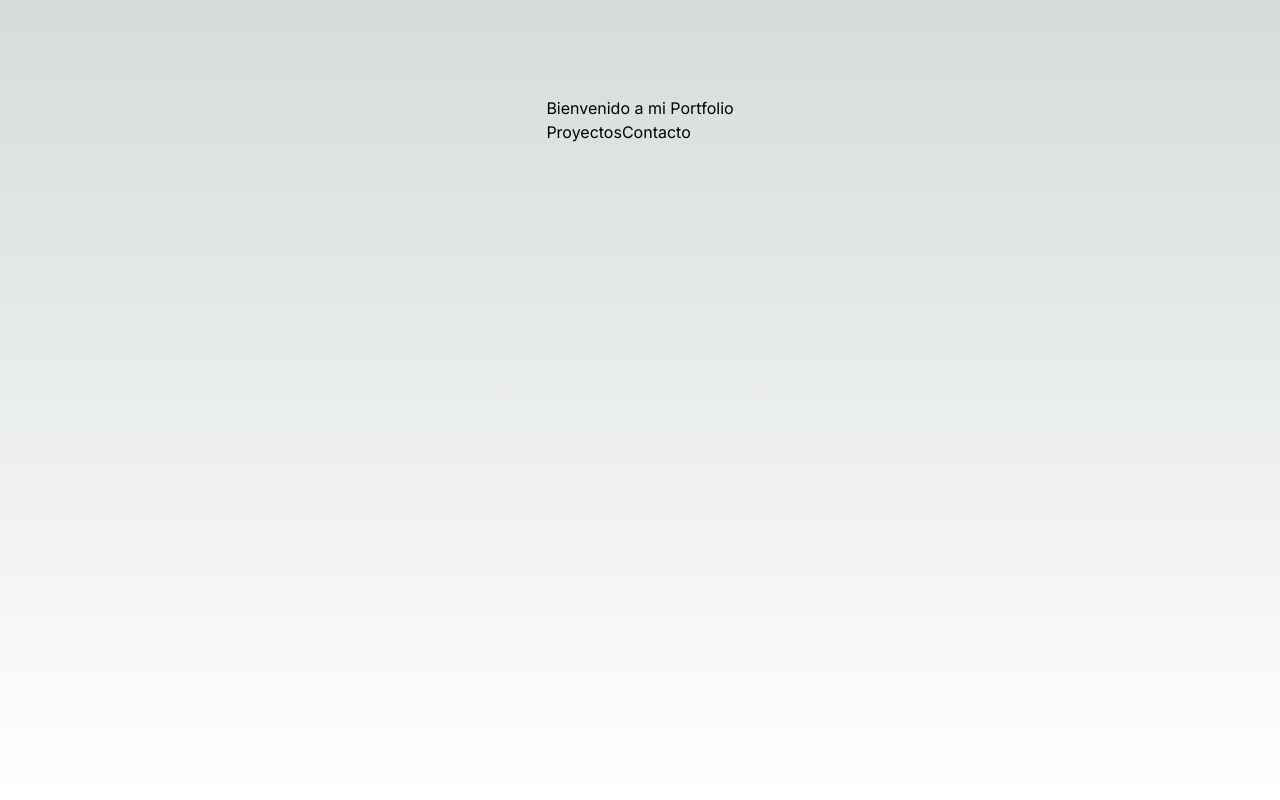
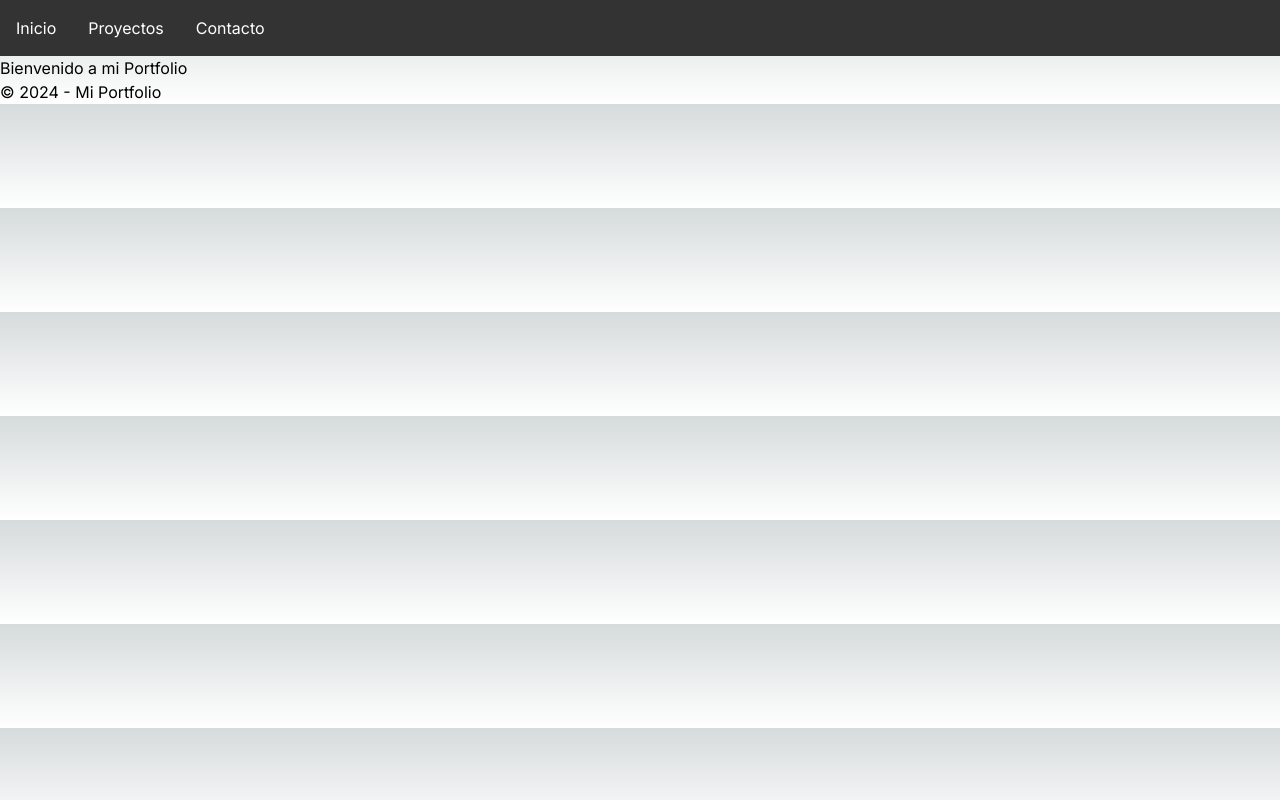
Before and after one commit to Kgtoledoc/portfolio-page, a Next.js app: page / in a window 1280 px wide. Built offline with nearby package versions, Linux system fonts and the light colour scheme.

Commit message:
Adding new pages

```diff
--- /dev/null
+++ b/src/app/components/Footer.tsx
@@ -0,0 +1,7 @@
+const Footer = () => (
+    <footer>
+      <p>© {(new Date()).getFullYear()} - Mi Portfolio</p>
+    </footer>
+  );
+
+  export default Footer;
--- /dev/null
+++ b/src/app/components/Layout.tsx
@@ -0,0 +1,24 @@
+import React, { ReactNode } from 'react';
+import NavBar from './NavBar';
+import Footer from './Footer';
+import Head from 'next/head';
+
+type Props = {
+  children: ReactNode;
+  title?: string;
+};
+
+const Layout = ({ children, title = 'Mi Portfolio' }: Props) => (
+  <>
+    <Head>
+      <title>{title}</title>
+      <meta charSet="utf-8" />
+      <meta name="viewport" content="width=device-width, initial-scale=1" />
+    </Head>
+    <NavBar />
+    <main>{children}</main>
+    <Footer />
+  </>
+);
+
+export default Layout;
--- /dev/null
+++ b/src/app/components/NavBar.module.css
@@ -0,0 +1,15 @@
+.nav {
+    background: #333;
+    color: white;
+    padding: 1rem;
+    /* Estilos adicionales */
+  }
+
+  .nav a {
+    color: white;
+    text-decoration: none;
+    margin-right: 1rem;
+    /* Estilos adicionales */
+  }
+
+  /* Más estilos */
--- /dev/null
+++ b/src/app/components/NavBar.tsx
@@ -0,0 +1,19 @@
+import styles from './NavBar.module.css';
+import Link from 'next/link';
+
+const NavBar = () => (
+  <nav className={styles.nav}>
+    <Link href="/">
+      <a>Inicio</a>
+    </Link>
+    <Link href="/projects">
+      <a>Proyectos</a>
+    </Link>
+    <Link href="/contact">
+      <a>Contacto</a>
+    </Link>
+    {/* Añade más enlaces si es necesario */}
+  </nav>
+);
+
+export default NavBar;
--- a/src/app/page.tsx
+++ b/src/app/page.tsx
@@ -1,19 +1,10 @@
-import Image from "next/image";
-import Link from "next/link";
+import Layout from './components/Layout';
 
-export default function Home() {
-  return (
-    <main className="flex min-h-screen flex-col items-center justify-between p-24">
+const Home = () => (
+  <Layout title="Inicio">
+    <h1>Bienvenido a mi Portfolio</h1>
+    {/* Contenido de la página de inicio */}
+  </Layout>
+);
 
-    <div>
-      <h1>Bienvenido a mi Portfolio</h1>
-      {/* Contenido de tu página de inicio */}
-      <nav>
-        <Link href="/projects"><a>Proyectos</a></Link>
-        <Link href="/contact"><a>Contacto</a></Link>
-      </nav>
-    </div>
-
-    </main>
-  );
-}
+export default Home;
--- /dev/null
+++ b/src/app/pages/contact.tsx
@@ -0,0 +1,10 @@
+import Layout from '../components/Layout';
+
+const Contact = () => (
+  <Layout title="Contacto">
+    <h1>Contacto</h1>
+    {/* Información de contacto */}
+  </Layout>
+);
+
+export default Contact;
--- /dev/null
+++ b/src/app/pages/projects.tsx
@@ -0,0 +1,10 @@
+import Layout from '../components/Layout';
+
+const Projects = () => (
+  <Layout title="Proyectos">
+    <h1>Mis Proyectos</h1>
+    {/* Lista de proyectos */}
+  </Layout>
+);
+
+export default Projects;
```
